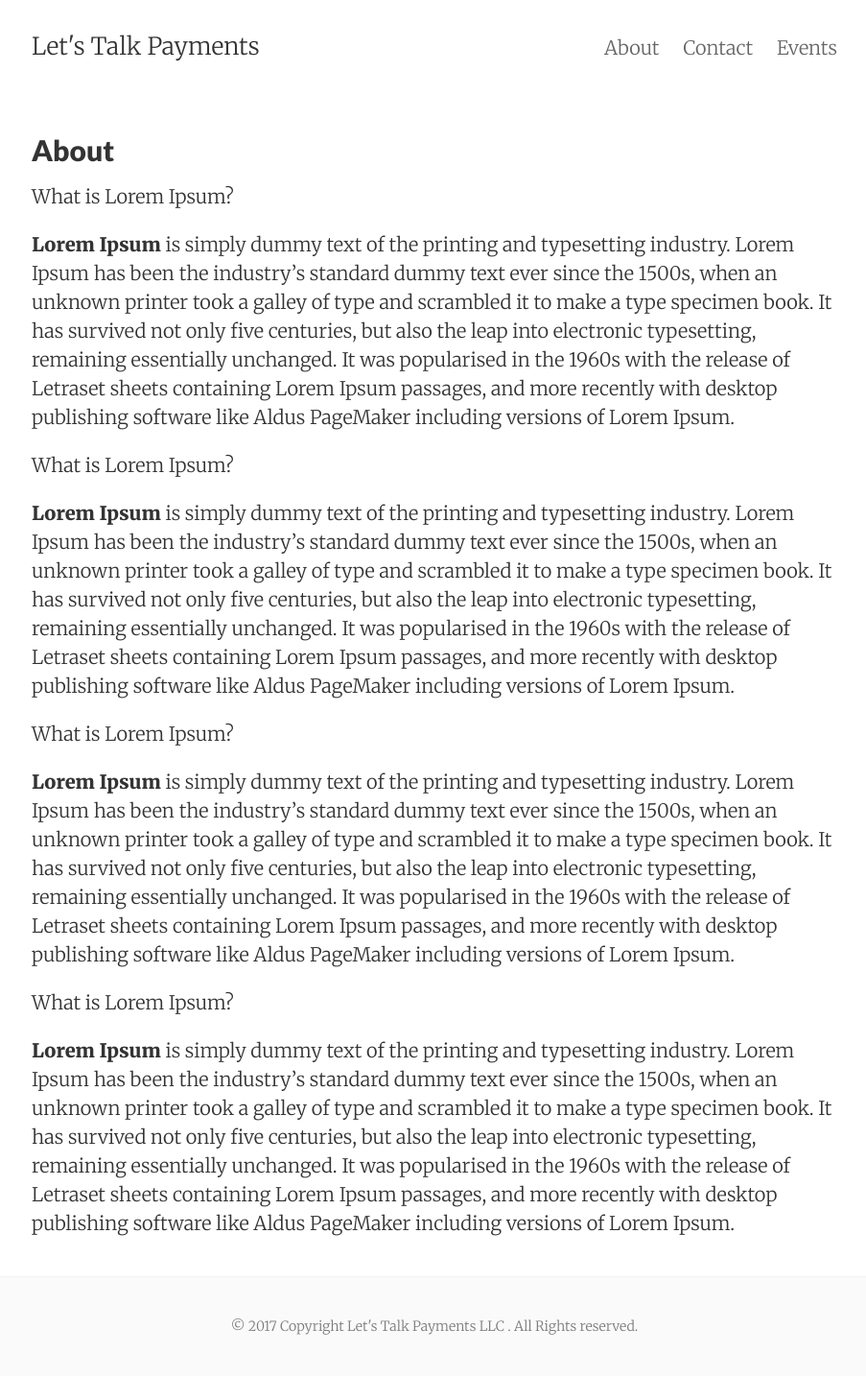
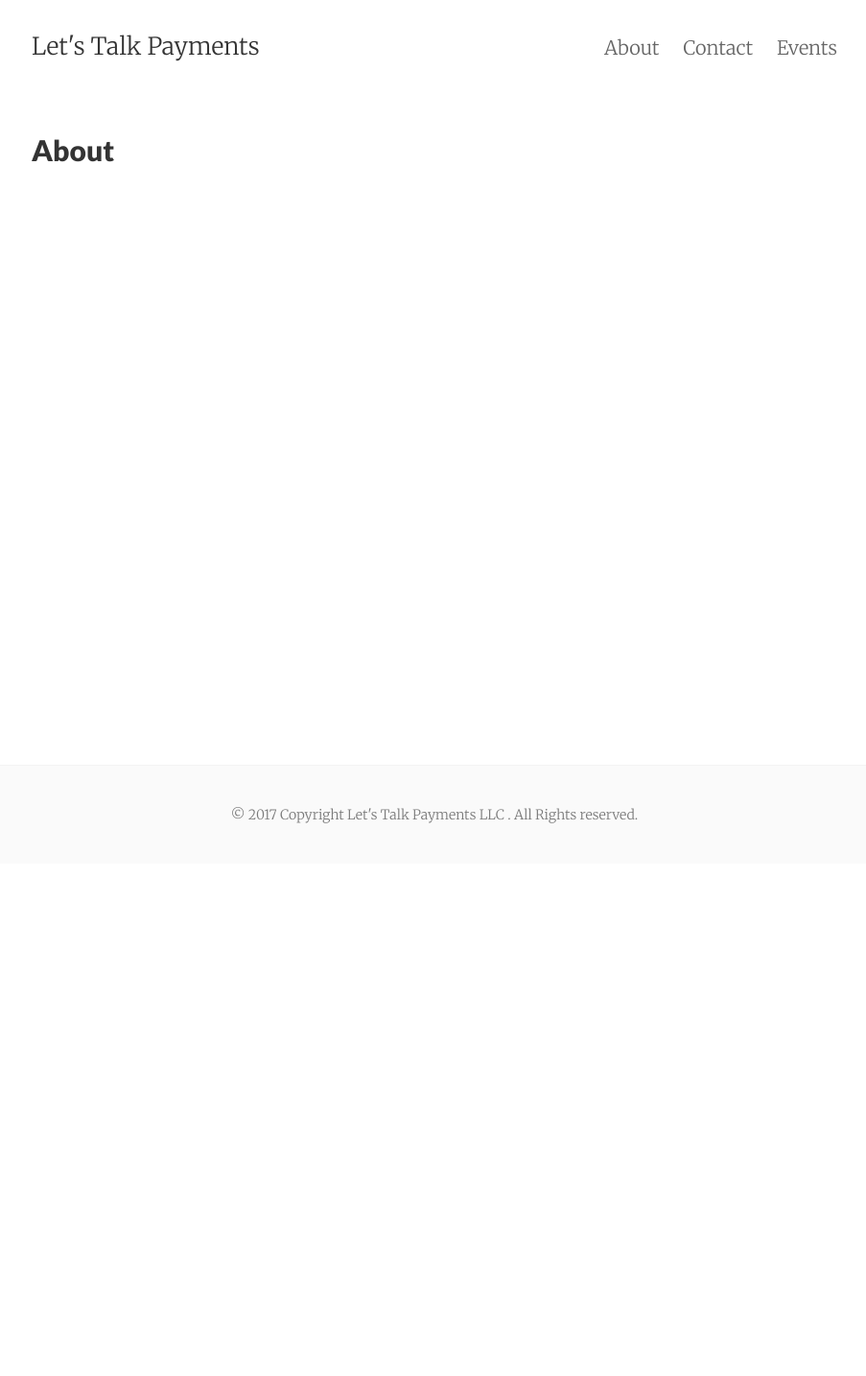
Before and after one commit to prasadltp/medicipro, a Jekyll site: the page built from about.md, in a window 1280 px wide. Shown: the whole page at 96% size, without its empty margins (187-1090 px from the left). Built offline with Jekyll 4.4.1, drawn with Linux system fonts in a browser that asks for light colours; comment, search, counter and statistics services are not loaded; after the commit the page ends 900 px from its top, so only the background shows below that.

Commit message:
Updated About

```diff
--- a/about.md
+++ b/about.md
@@ -6,20 +6,4 @@
 layout: page
 ---
 
-<script type="text/javascript" src="//downloads.mailchimp.com/js/signup-forms/popup/embed.js" data-dojo-config="usePlainJson: true, isDebug: false"></script><script type="text/javascript">require(["mojo/signup-forms/Loader"], function(L) { L.start({"baseUrl":"mc.us2.list-manage.com","uuid":"d8ec8c5915428dbaaa9b46caa","lid":"9c706d8aa4"}) })</script>
-
-What is Lorem Ipsum?
-
-**Lorem Ipsum** is simply dummy text of the printing and typesetting industry. Lorem Ipsum has been the industry's standard dummy text ever since the 1500s, when an unknown printer took a galley of type and scrambled it to make a type specimen book. It has survived not only five centuries, but also the leap into electronic typesetting, remaining essentially unchanged. It was popularised in the 1960s with the release of Letraset sheets containing Lorem Ipsum passages, and more recently with desktop publishing software like Aldus PageMaker including versions of Lorem Ipsum.
-
-What is Lorem Ipsum?
-
-**Lorem Ipsum** is simply dummy text of the printing and typesetting industry. Lorem Ipsum has been the industry's standard dummy text ever since the 1500s, when an unknown printer took a galley of type and scrambled it to make a type specimen book. It has survived not only five centuries, but also the leap into electronic typesetting, remaining essentially unchanged. It was popularised in the 1960s with the release of Letraset sheets containing Lorem Ipsum passages, and more recently with desktop publishing software like Aldus PageMaker including versions of Lorem Ipsum.
-
-What is Lorem Ipsum?
-
-**Lorem Ipsum** is simply dummy text of the printing and typesetting industry. Lorem Ipsum has been the industry's standard dummy text ever since the 1500s, when an unknown printer took a galley of type and scrambled it to make a type specimen book. It has survived not only five centuries, but also the leap into electronic typesetting, remaining essentially unchanged. It was popularised in the 1960s with the release of Letraset sheets containing Lorem Ipsum passages, and more recently with desktop publishing software like Aldus PageMaker including versions of Lorem Ipsum.
-
-What is Lorem Ipsum?
-
-**Lorem Ipsum** is simply dummy text of the printing and typesetting industry. Lorem Ipsum has been the industry's standard dummy text ever since the 1500s, when an unknown printer took a galley of type and scrambled it to make a type specimen book. It has survived not only five centuries, but also the leap into electronic typesetting, remaining essentially unchanged. It was popularised in the 1960s with the release of Letraset sheets containing Lorem Ipsum passages, and more recently with desktop publishing software like Aldus PageMaker including versions of Lorem Ipsum.
+<script type="text/javascript" src="//downloads.mailchimp.com/js/signup-forms/popup/embed.js" data-dojo-config="usePlainJson: true, isDebug: false"></script><script type="text/javascript">require(\["mojo/signup-forms/Loader"\], function(L) { L.start({"baseUrl":"mc.us2.list-manage.com","uuid":"d8ec8c5915428dbaaa9b46caa","lid":"9c706d8aa4"}) })</script>
```
